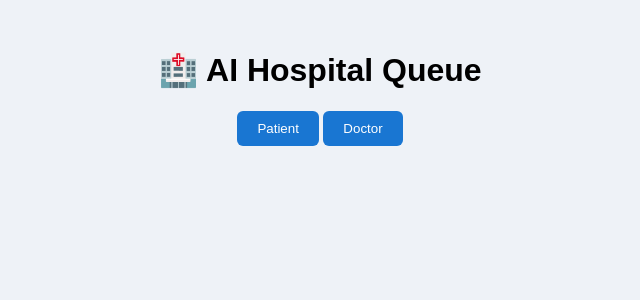
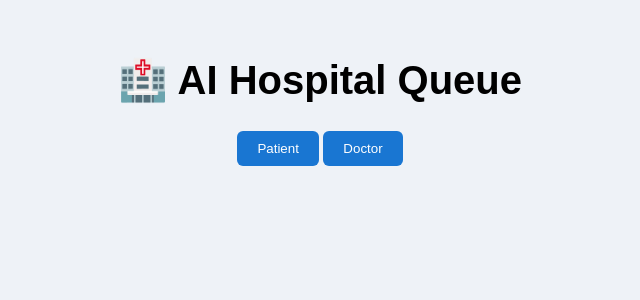
Before and after one commit to nandini-n9993/AI-Hospital-Queue-System, a Flask app: page / in a window 1280 px wide. Shown: the top 300 px of the page, without its empty margins (320-960 px from the left). Run offline with Flask 3, Linux system fonts and the light colour scheme.

Commit message:
Update style.css

```diff
--- a/static/style.css
+++ b/static/style.css
@@ -9,6 +9,10 @@ body {
     margin: auto;
     text-align: center;
     padding: 30px;
+}
+
+h1 {
+    font-size: 2.5rem;
 }
 
 .card {
@@ -25,6 +29,11 @@ button {
     color: white;
     border: none;
     border-radius: 6px;
+    cursor: pointer;
+}
+
+button:hover {
+    background: #0d47a1;
 }
 
 input, textarea {
```
